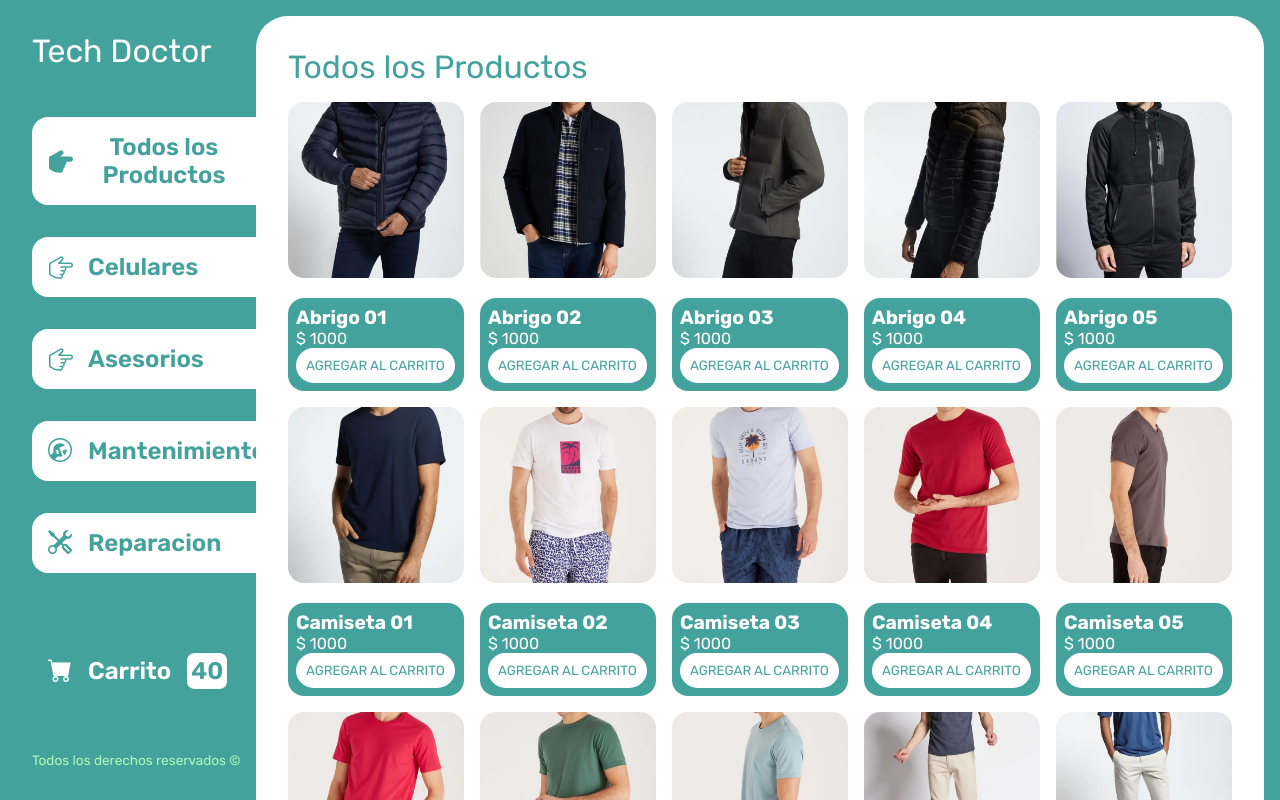
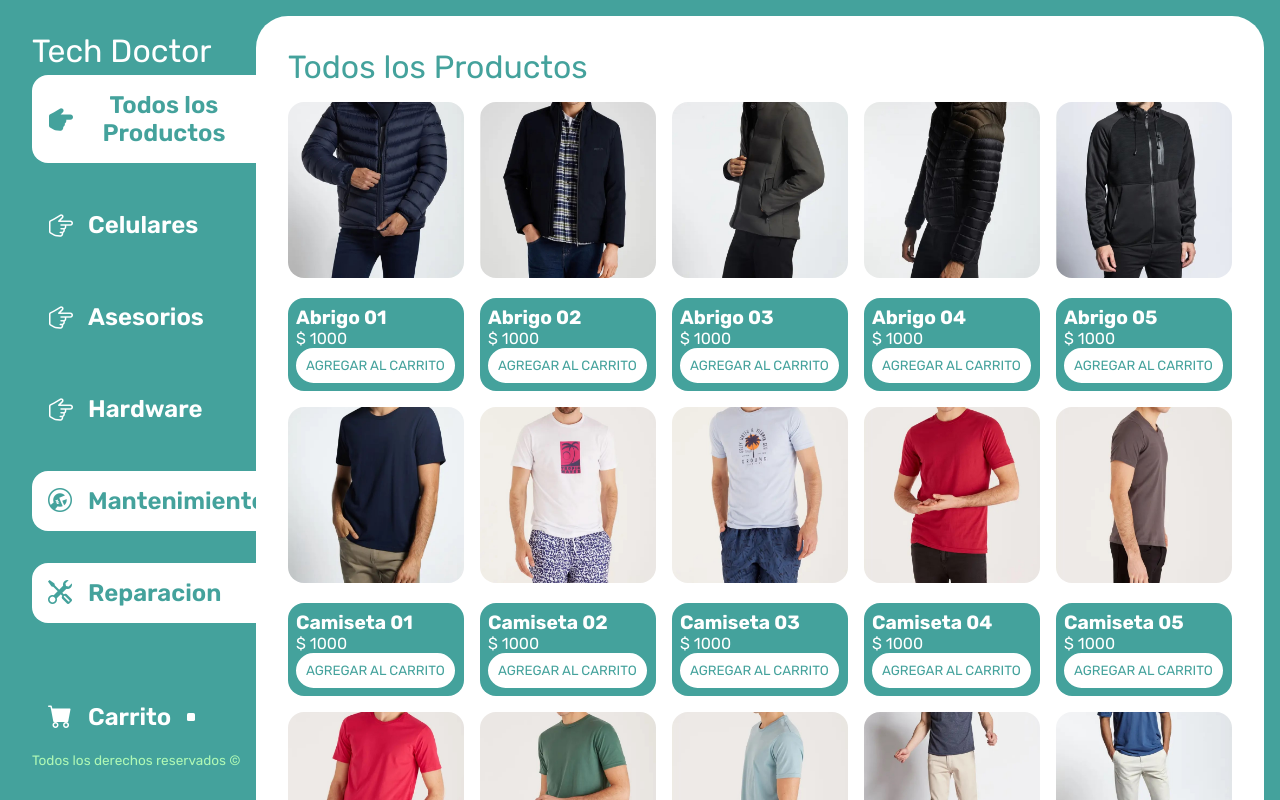
Before and after one commit to JuanBau514/E-commerce_ProyectoFinal, a plain HTML site: page index.html in a window 1280 px wide. Both pictures are taken after a click on the button "Todos los Productos". Shown: the top 800 px of the page. Drawn offline with nearby package versions, Linux system fonts and the light colour scheme.

Commit message:
main.js terminado ya esta culminado la navegacion en la pagina voy a seguir con el carrito.js

```diff
--- a/index.html
+++ b/index.html
@@ -18,14 +18,17 @@
             </header>
             <nav>
                 <ul class="menu">
-                    <li> <button class= "botton-menu boton-categoria active" >
+                    <li> <button id="todos" class= "botton-menu boton-categoria active" >
                         <i class="bi bi-hand-index-thumb-fill"></i> Todos los Productos </button>
                     </li>
-                    <li> <button class= "botton-menu boton-categoria active" >
+                    <li> <button id="celulares" class= "botton-menu boton-categoria " >
                         <i class="bi bi-hand-index-thumb"> </i> Celulares </button>
                     </li>
-                    <li> <button class= "botton-menu boton-categoria active" >
+                    <li> <button id="asesorios" class= "botton-menu boton-categoria " >
                         <i class="bi bi-hand-index-thumb"> </i> Asesorios </button>
+                    </li>
+                    <li> <button id="hardware" class= "botton-menu boton-categoria " >
+                        <i class="bi bi-hand-index-thumb"> </i> Hardware </button>
                     </li>
                     <li> <a class= "botton-menu botton-Mantenimiento active"  href="./mantenimiento.html">
                          <i class="bi bi-wrench-adjustable-circle"> </i>Mantenimiento </a>
@@ -35,7 +38,7 @@
                     </li>
                     <li>
                         <a class= "botton-menu botton-carrito " href="./carrito.html">
-                        <i class="bi bi-cart-fill"> </i> Carrito  <span class="numerito">40</span> </a>
+                        <i class="bi bi-cart-fill" ></i>Carrito<span class="numerito" id="numerito"> </span></a>
                     </li>
                 </ul>
             </nav>
@@ -45,7 +48,7 @@
         </aside>
 
         <main>
-            <h2 class="titulo-principal" >
+            <h2 class="titulo-principal" id="titulo-principal">
                 Todos los Productos
             </h2>
             <div id="contenedor-productos" class="contenedor-productos">
--- a/js/main.js
+++ b/js/main.js
@@ -6,8 +6,8 @@ const productos = [
         titulo: "Abrigo 01",
         imagen: "./img/abrigos/01.jpg",
         categoria: {
-            nombre: "Abrigos",
-            id: "abrigos"
+            nombre: "Celulares",
+            id: "celulares"
         },
         precio: 1000
     },
@@ -16,8 +16,8 @@ const productos = [
         titulo: "Abrigo 02",
         imagen: "./img/abrigos/02.jpg",
         categoria: {
-            nombre: "Abrigos",
-            id: "abrigos"
+            nombre: "Celulares",
+            id: "celulares"
         },
         precio: 1000
     },
@@ -26,8 +26,8 @@ const productos = [
         titulo: "Abrigo 03",
         imagen: "./img/abrigos/03.jpg",
         categoria: {
-            nombre: "Abrigos",
-            id: "abrigos"
+            nombre: "Celulares",
+            id: "celulares"
         },
         precio: 1000
     },
@@ -36,8 +36,8 @@ const productos = [
         titulo: "Abrigo 04",
         imagen: "./img/abrigos/04.jpg",
         categoria: {
-            nombre: "Abrigos",
-            id: "abrigos"
+            nombre: "Celulares",
+            id: "celulares"
         },
         precio: 1000
     },
@@ -46,8 +46,8 @@ const productos = [
         titulo: "Abrigo 05",
         imagen: "./img/abrigos/05.jpg",
         categoria: {
-            nombre: "Abrigos",
-            id: "abrigos"
+            nombre: "Celulares",
+            id: "celulares"
         },
         precio: 1000
     },
@@ -57,8 +57,8 @@ const productos = [
         titulo: "Camiseta 01",
         imagen: "./img/camisetas/01.jpg",
         categoria: {
-            nombre: "Camisetas",
-            id: "camisetas"
+            nombre: "Asesorios",
+            id: "asesorios"
         },
         precio: 1000
     },
@@ -67,8 +67,8 @@ const productos = [
         titulo: "Camiseta 02",
         imagen: "./img/camisetas/02.jpg",
         categoria: {
-            nombre: "Camisetas",
-            id: "camisetas"
+            nombre: "Asesorios",
+            id: "asesorios"
         },
         precio: 1000
     },
@@ -77,8 +77,8 @@ const productos = [
         titulo: "Camiseta 03",
         imagen: "./img/camisetas/03.jpg",
         categoria: {
-            nombre: "Camisetas",
-            id: "camisetas"
+            nombre: "Asesorios",
+            id: "asesorios"
         },
         precio: 1000
     },
@@ -87,8 +87,8 @@ const productos = [
         titulo: "Camiseta 04",
         imagen: "./img/camisetas/04.jpg",
         categoria: {
-            nombre: "Camisetas",
-            id: "camisetas"
+            nombre: "Asesorios",
+            id: "asesorios"
         },
         precio: 1000
     },
@@ -97,8 +97,8 @@ const productos = [
         titulo: "Camiseta 05",
         imagen: "./img/camisetas/05.jpg",
         categoria: {
-            nombre: "Camisetas",
-            id: "camisetas"
+            nombre: "Asesorios",
+            id: "asesorios"
         },
         precio: 1000
     },
@@ -107,8 +107,8 @@ const productos = [
         titulo: "Camiseta 06",
         imagen: "./img/camisetas/06.jpg",
         categoria: {
-            nombre: "Camisetas",
-            id: "camisetas"
+            nombre: "Asesorios",
+            id: "asesorios"
         },
         precio: 1000
     },
@@ -117,8 +117,8 @@ const productos = [
         titulo: "Camiseta 07",
         imagen: "./img/camisetas/07.jpg",
         categoria: {
-            nombre: "Camisetas",
-            id: "camisetas"
+            nombre: "Asesorios",
+            id: "asesorios"
         },
         precio: 1000
     },
@@ -127,8 +127,8 @@ const productos = [
         titulo: "Camiseta 08",
         imagen: "./img/camisetas/08.jpg",
         categoria: {
-            nombre: "Camisetas",
-            id: "camisetas"
+            nombre: "Asesorios",
+            id: "asesorios"
         },
         precio: 1000
     },
@@ -138,8 +138,8 @@ const productos = [
         titulo: "Pantalón 01",
         imagen: "./img/pantalones/01.jpg",
         categoria: {
-            nombre: "Pantalones",
-            id: "pantalones"
+            nombre: "Hardware",
+            id: "hardware"
         },
         precio: 1000
     },
@@ -148,8 +148,8 @@ const productos = [
         titulo: "Pantalón 02",
         imagen: "./img/pantalones/02.jpg",
         categoria: {
-            nombre: "Pantalones",
-            id: "pantalones"
+            nombre: "Hardware",
+            id: "hardware"
         },
         precio: 1000
     },
@@ -158,8 +158,8 @@ const productos = [
         titulo: "Pantalón 03",
         imagen: "./img/pantalones/03.jpg",
         categoria: {
-            nombre: "Pantalones",
-            id: "pantalones"
+            nombre: "Hardware",
+            id: "hardware"
         },
         precio: 1000
     },
@@ -168,8 +168,8 @@ const productos = [
         titulo: "Pantalón 04",
         imagen: "./img/pantalones/04.jpg",
         categoria: {
-            nombre: "Pantalones",
-            id: "pantalones"
+            nombre: "Hardware",
+            id: "hardware"
         },
         precio: 1000
     },
@@ -178,43 +178,92 @@ const productos = [
         titulo: "Pantalón 05",
         imagen: "./img/pantalones/05.jpg",
         categoria: {
-            nombre: "Pantalones",
-            id: "pantalones"
+            nombre: "Hardware",
+            id: "hardware"
         },
         precio: 1000
     }
 ];
 
 const contenedorProductos = document.querySelector("#contenedor-productos");
-const contenedorCarrito = document.querySelector("#carrito-contenedor");
+const botonesCategoria = document.querySelectorAll(".boton-categoria");
+const tituloPrincipal = document.querySelector("#titulo-principal");
+let botonesAgregar = document.querySelectorAll(".producto-agregar");
+const numeritoCarrito = document.querySelector("#numerito");
 
 // Funcion que muestra los productos en el HTML
-function mostrarProductos() {
-    productos.forEach((producto) => { // Recorro el array de productos y por cada producto creo un div
+function mostrarProductos(productosElegidos) {
+
+    contenedorProductos.innerHTML = ""; // Limpio el HTML
+
+    productosElegidos.forEach((producto) => { // Recorro el array de productos y por cada producto creo un div
         let div = document.createElement("div");
         div.classList.add("producto"); // Agrego la clase producto al div
         div.innerHTML = `
-            <img class="producto-imagen" src="${producto.imagen}" alt="">
+            <img class="producto-imagen" src="${producto.imagen}" alt="${producto.titulo}">
             <div class="producto-detalles">
                 <h3 class="producto-titulo"> ${producto.titulo} </h3>
                 <p class="producto-precio"> $ ${producto.precio} </p>
-                <button class="producto-agregar" onclick="agregarAlCarrito('${producto.id}')"> Agregar al Carrito </button>
+                <button class="producto-agregar" id="${producto.id}"> Agregar al Carrito </button>
             </div>
         `;
         contenedorProductos.appendChild(div);
     });
+    actualizarBotonesAgregar();
+
 }
 
-mostrarProductos();
+mostrarProductos(productos);
 
-/*
-<div class="producto">
-                    <img class="producto-imagen" src="./img/camisetas/02.jpg" alt="">
-                    <div class="producto-detalles">
-                        <h3 class="producto-titulo"> Producto 2 </h3>
-                        <p class="producto-precio"> $ 100.000 </p>
-                        <button class="producto-agregar"> Agregar al Carrito </button>
-                        <!-- En el botton podria mandar una pagina de fault para que se muestren todos los productos -->
-                    </div>
-                </div>
-*/
+botonesCategoria.forEach((boton) => {
+    boton.addEventListener("click", (evento) => { // Agrego un evento click a cada boton
+
+        botonesCategoria.forEach( boton =>  boton.classList.remove("active")  ); // Remuevo la clase boton-activo de cada boton
+        evento.target.classList.add("active"); // Agrego la clase boton-activo al boton clickeado
+
+        if(evento.currentTarget.id !== "todos") { // Si el id del boton clickeado es distinto a "todos", filtro los productos
+
+            const productoCategoria = productos.find((producto) => producto.categoria.id === evento.currentTarget.id); // Busco el producto que coincida con el id del boton clickeado
+            tituloPrincipal.innerText = productoCategoria.categoria.nombre; // Cambio el titulo principal por el nombre de la categoria
+
+            const productosEscogidos = productos.filter((producto) => producto.categoria.id === evento.currentTarget.id);
+            mostrarProductos(productosEscogidos);
+        } else { // Si el id del boton clickeado es igual a "todos", muestro todos los productos
+            tituloPrincipal.innerText = "Todos los Productos";
+            mostrarProductos(productos);
+        }
+    });
+});
+
+function actualizarBotonesAgregar () {
+    botonesAgregar = document.querySelectorAll(".producto-agregar");
+    botonesAgregar.forEach((boton) => {
+        boton.addEventListener("click", agregarAlCarrito);
+    });
+}
+
+const productosEnCarrito = [];
+
+function agregarAlCarrito (evento) {
+
+    const idBoton = evento.currentTarget.id;
+    const productoElegido = productos.find(producto => producto.id === idBoton);
+
+    if ( productosEnCarrito.some( producto => producto.id === idBoton) ) {
+        const index = productosEnCarrito.findIndex( producto => producto.id === idBoton );
+        productosEnCarrito[index].cantidad++;
+    } else {
+        productoElegido.cantidad = 1;
+        productosEnCarrito.push(productoElegido);
+    }
+
+    actualizarNumerito();
+
+    localStorage.setItem("Productos-en-Carrito", JSON.stringify(productosEnCarrito));
+}
+
+function actualizarNumerito () {
+    let Nuevonumerito = productosEnCarrito.reduce( (acc, producto) => acc + producto.cantidad , 0);
+    numerito.innerText = Nuevonumerito;
+    console.log(numerito);
+}
```
